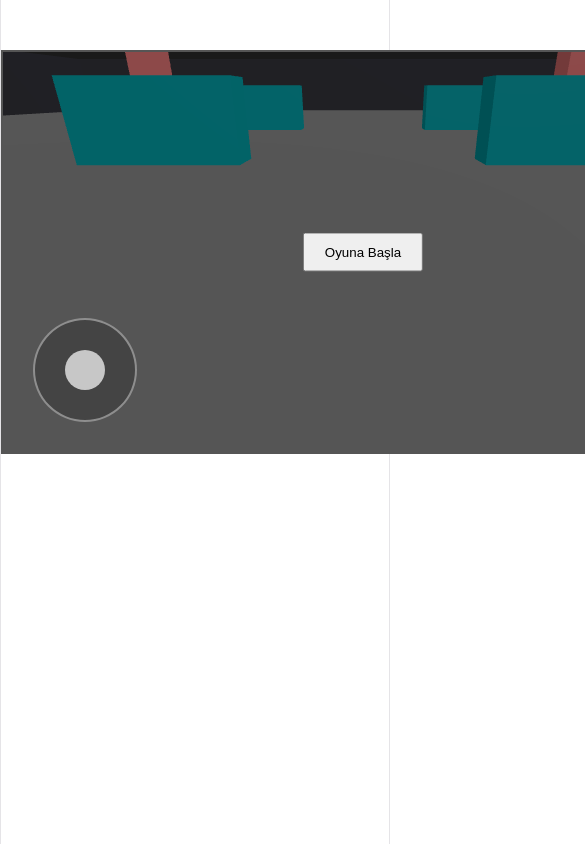
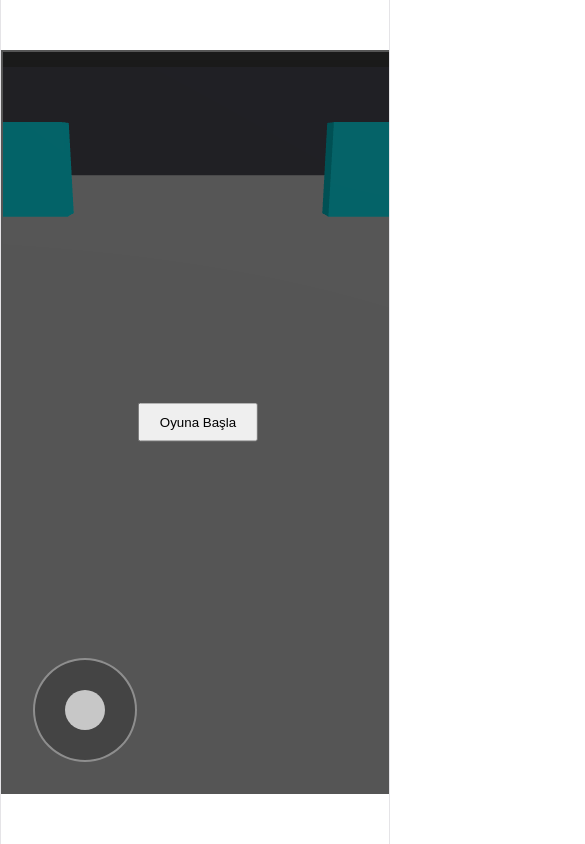
Before and after one commit to Bengisu-Ozkaya/3D-Arena-Game, a React (Vite) app: page / in a window 390 px wide. Shown: the top 844 px of the page, 585 px wide, since content can reach past the window. Built offline with nearby package versions, Linux system fonts and the light colour scheme.

Commit message:
tam ekran ve responsive

```diff
--- a/src/App.jsx
+++ b/src/App.jsx
@@ -26,11 +26,13 @@ function App() {
     const arenaMap = new ArenaMap(scene)
 
     // 3. Renderer oluşturma
-    const width = mountRef.current.clientWidth
-    const height = mountRef.current.clientHeight
+    const width = window.innerWidth // Daha responsive
+    const height = window.innerHeight
 
     const renderer = new THREE.WebGLRenderer({ antialias: true })
     renderer.setSize(width, height)
+
+    renderer.setPixelRatio(Math.min(window.devicePixelRatio, 2)) // yüksek çözünürlüklüekranlar için optimizasyon
 
     // Canvas elementini div'in içine ekliyoruz
     mountRef.current.innerHTML = ''
@@ -53,6 +55,17 @@ function App() {
 
     // 6. Player hareket fonksiyonu bağlama
     const playerController = new PlayerController(player, camera, renderer.domElement)
+
+
+    // Pencere veya telefon boyutu değiştiğinde otomatik uyum sağla:
+    const handleResize = () => {
+      const w = window.innerWidth
+      const h = window.innerHeight
+      camera.aspect = w / h
+      camera.updateProjectionMatrix() // Kameranın projeksiyon matrisini yeniler
+      renderer.setSize(w, h)
+    }
+    window.addEventListener('resize', handleResize)
 
     let animationFrameId
 
@@ -85,8 +98,8 @@ function App() {
       <div
         style={{
           position: 'relative',
-          width: '720px',
-          height: '400px',
+          width: '100vw',
+          height: '100vh',
           margin: '50px auto',
           border: '2px solid #555',
           overflow: 'hidden'
--- a/src/index.css
+++ b/src/index.css
@@ -1,3 +1,14 @@
+html, body, #root {
+  width: 100%;
+  height: 100%;
+  margin: 0;
+  padding: 0;
+  overflow: hidden;
+  user-select: none;
+  -webkit-user-select: none;
+  touch-action: none; /* Mobilde çift dokunmayla yakınlaştırmayı engeller */
+}
+
 :root {
   --text: #6b6375;
   --text-h: #08060d;
```
